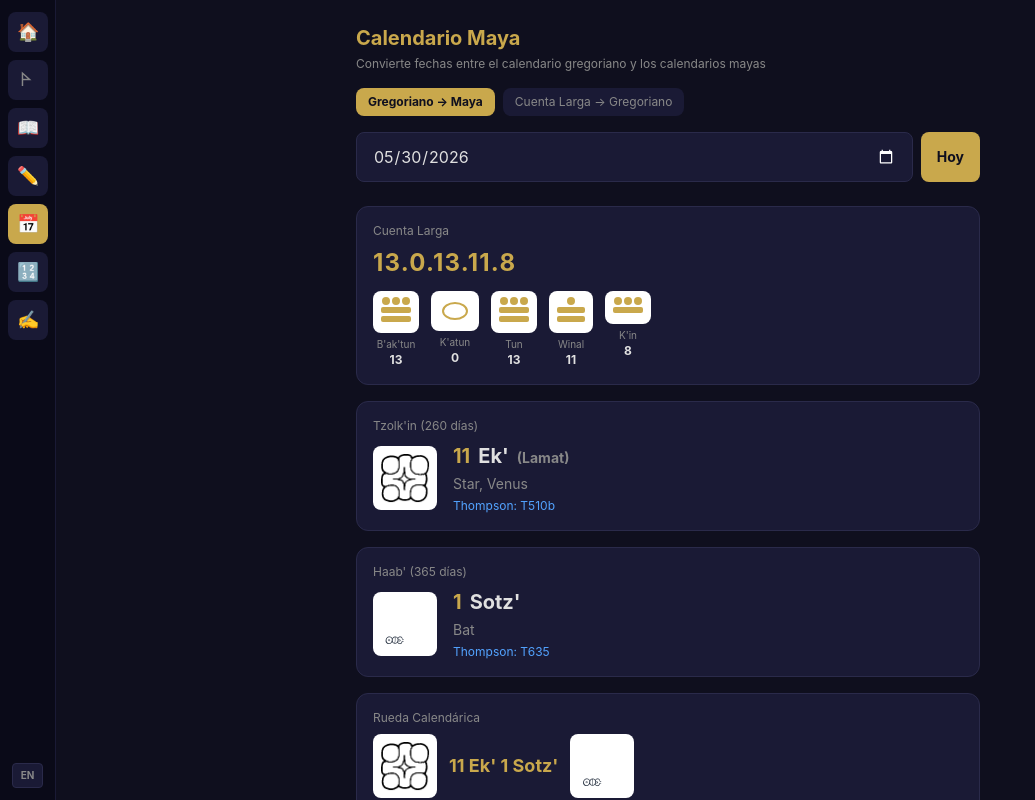
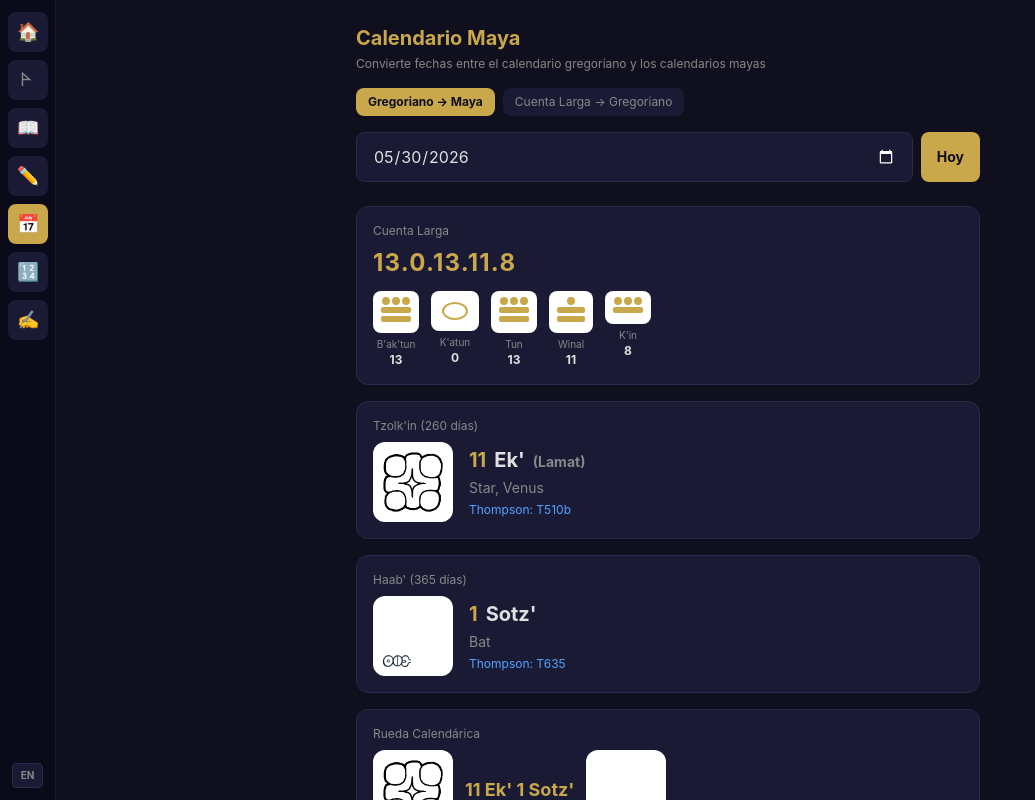
Before and after one commit to Heloqui/maya-translator, a Next.js app: page /calendar in a window 1280 px wide. Shown: the top 800 px of the page, without its empty margins (0-1035 px from the left). Built offline with nearby package versions, Linux system fonts and the light colour scheme.

Commit message:
fix: enlarge calendar glyph boxes and font size
Boxes from 64px to 80px, font from text-4xl to 3.5rem.
Consistent with syllabary and transliterator glyph sizes.

Co-Authored-By: Claude Opus 4.6 (1M context) <noreply@anthropic.com>

```diff
--- a/src/components/CalendarDisplay.jsx
+++ b/src/components/CalendarDisplay.jsx
@@ -11,7 +11,7 @@ function CalendarGlyph({ name, thompson }) {
   if (!imgPath && !fontChar) return null
 
   return (
-    <div className="flex-shrink-0 w-16 h-16 bg-white rounded-lg flex items-center justify-center p-1.5">
+    <div className="flex-shrink-0 w-20 h-20 bg-white rounded-xl flex items-center justify-center p-2">
       {imgPath ? (
         <img
           src={imgPath}
@@ -20,8 +20,8 @@ function CalendarGlyph({ name, thompson }) {
         />
       ) : (
         <span
-          style={{ fontFamily: 'MayaGlyphs, serif' }}
-          className="text-4xl text-gray-800"
+          style={{ fontFamily: 'MayaGlyphs, serif', fontSize: '3.5rem', lineHeight: 1 }}
+          className="text-gray-800"
         >
           {fontChar}
         </span>
```
